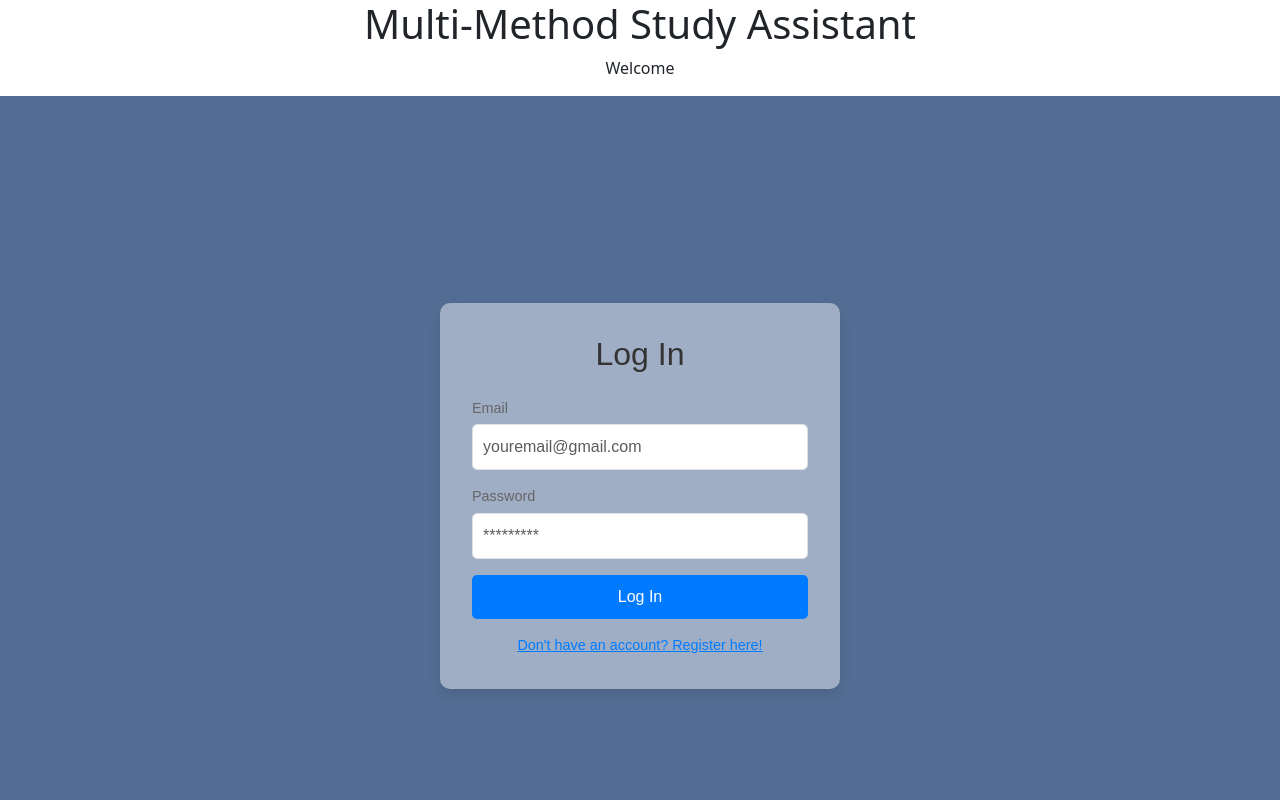
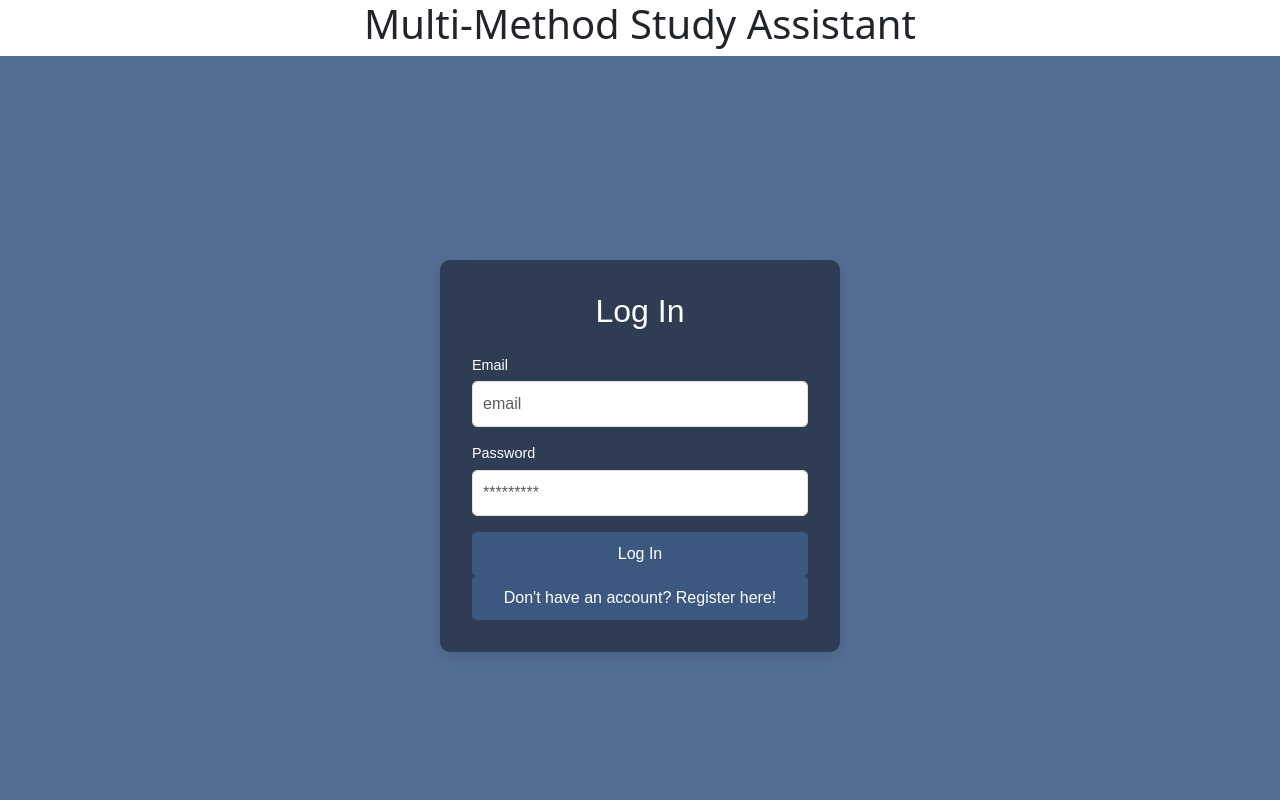
Before and after one commit to moahas7436/multi-method-ui, a React (Create React App) app in the folder capstone-aq/: page /login in a window 1280 px wide. Shown: the top 800 px of the page. Built offline with nearby package versions, Linux system fonts and the light colour scheme.

Commit message:
these are my changes

```diff
--- a/capstone-aq/package.json
+++ b/capstone-aq/package.json
@@ -10,6 +10,7 @@
     "react": "^18.2.0",
     "react-bootstrap": "^2.9.1",
     "react-dom": "^18.2.0",
+    "react-router-dom": "^6.19.0",
     "react-scripts": "5.0.1",
     "web-vitals": "^2.1.4"
   },
--- a/capstone-aq/src/App.js
+++ b/capstone-aq/src/App.js
@@ -1,24 +1,23 @@
-import React from "react";
-import logo from './logo.svg';
+import React from 'react';
+import { BrowserRouter, Routes, Route } from 'react-router-dom';
 import { Home } from './components/Home';
-import './App.css';
 import { Login } from './components/Login';
 import { Register } from './components/Register';
+import './App.css';
 
 class App extends React.Component {
-  constructor(props) {
-    super(props);
-    this.state = {
-      currentForm: 'login'
-    };
-  }
-
   render() {
     return (
-      <div className="App">
-        <h1>Multi-Method Study Assistant</h1>
-        <Home />
-      </div>
+      <BrowserRouter>
+        <div className="App">
+          <h1>Multi-Method Study Assistant</h1>
+          <Routes>
+            <Route path="/" element={<Home />} />
+            <Route path="/login" element={<Login />} />
+            <Route path="/register" element={<Register />} />
+          </Routes>
+        </div>
+      </BrowserRouter>
     );
   }
 }
--- a/capstone-aq/src/components/Home.js
+++ b/capstone-aq/src/components/Home.js
@@ -7,7 +7,7 @@ export class Home extends Component {
 
     render(){
         return(
-            <><><p>Welcome</p><Login /></><Register /></>
+            <><><p>Welcome</p><Login /></></>
         )
     }
 }
--- a/capstone-aq/src/components/Login.css
+++ b/capstone-aq/src/components/Login.css
@@ -9,7 +9,7 @@
 
 .login-form {
     padding: 2rem;
-    background: rgba(255, 255, 255, 0.444);
+    background: rgba(0, 0, 0, 0.444);
     border-radius: 10px;
     box-shadow: 0 5px 15px rgba(0, 0, 0, 0.1);
     max-width: 400px;
@@ -19,14 +19,14 @@
 
 .login-form h2 {
     margin-bottom: 1.5rem;
-    color: #333; /* Dark text for contrast */
+    color: #ffffff; /* Dark text for contrast */
 }
 
 .login-form label {
     display: block;
     text-align: left;
     margin: 10px 0 5px;
-    color: #666;
+    color: #ffffff;
     font-size: 0.9rem;
 }
 
@@ -44,7 +44,7 @@
     padding: 10px;
     border: none;
     border-radius: 5px;
-    background-color: #007bff; /* Bootstrap primary color */
+    background-color: #3e5b87e3; /* Bootstrap primary color */
     color: white;
     font-size: 1rem;
     cursor: pointer;
--- a/capstone-aq/src/components/Login.js
+++ b/capstone-aq/src/components/Login.js
@@ -1,15 +1,22 @@
 import React, { useState } from "react";
 import Button from 'react-bootstrap/Button';
 import './Login.css';
+import { useNavigate } from "react-router-dom";
 
 export const Login = () => {
     const [email, setEmail] = useState('');
     const [pass, setPass] = useState('');
+    const navigate = useNavigate();
 
     const handleSubmit = (e) => {
         e.preventDefault();
         console.log(email, pass);
-    }
+        // Additional logic for handleSubmit
+    };
+
+    const handleRegisterNavigate = () => {
+        navigate('/register');
+    };
 
     return (
         <div className="login-container">
@@ -21,7 +28,7 @@ export const Login = () => {
                         value={email}
                         onChange={(e) => setEmail(e.target.value)}
                         type="email"
-                        placeholder="youremail@gmail.com"
+                        placeholder="email"
                         id="email"
                         name="email"
                         className="form-control"
@@ -42,12 +49,12 @@ export const Login = () => {
                 <Button variant="primary" type="submit">
                     Log In
                 </Button>
-                <div className="secondary-action">
+                <button type="button" onClick={handleRegisterNavigate}>
                     Don't have an account? Register here!
-                </div>
+                </button>
             </form>
         </div>
     );
-}
+};
 
 export default Login;
```
Also changed, not shown: 1 other file (tests, documents, lock files or other folders).
